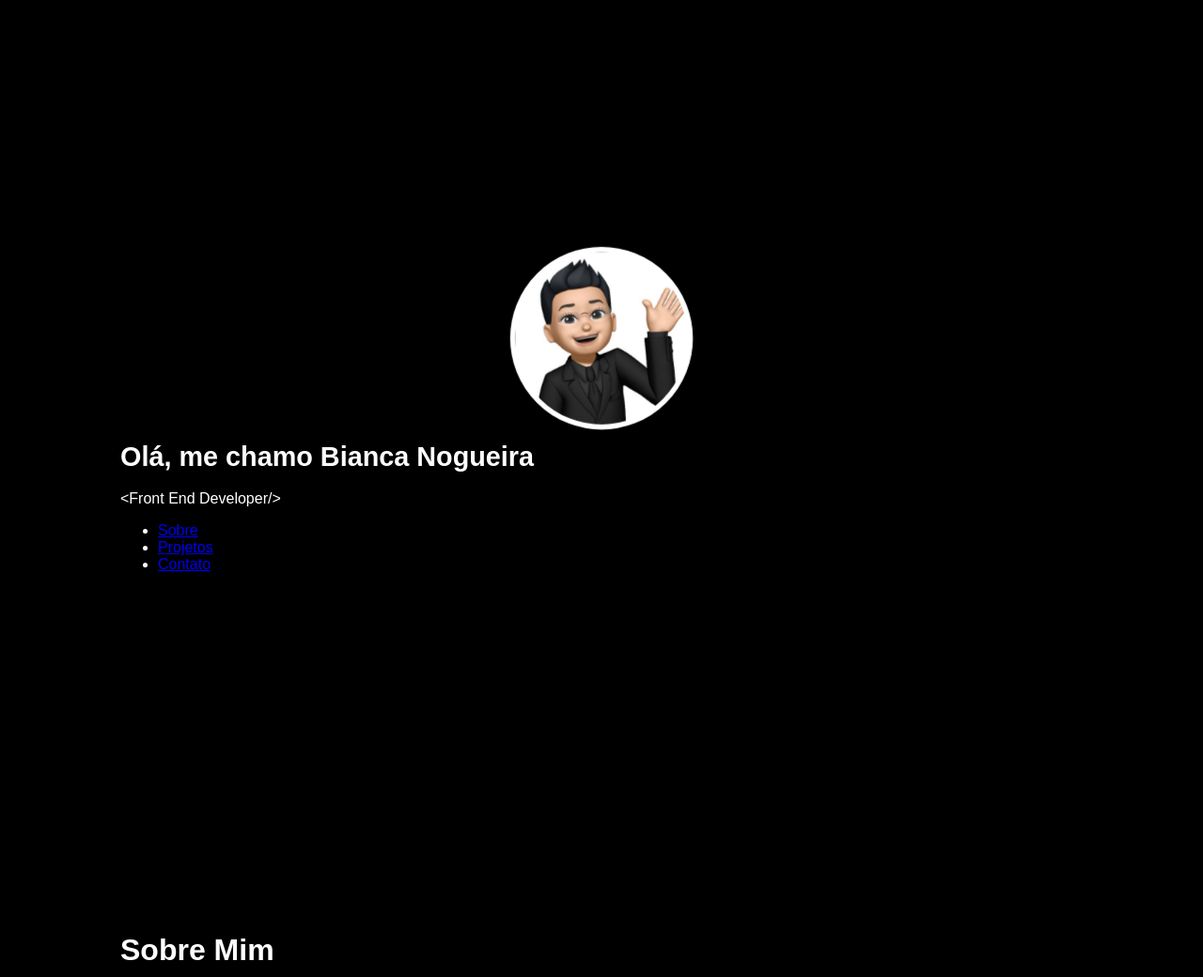
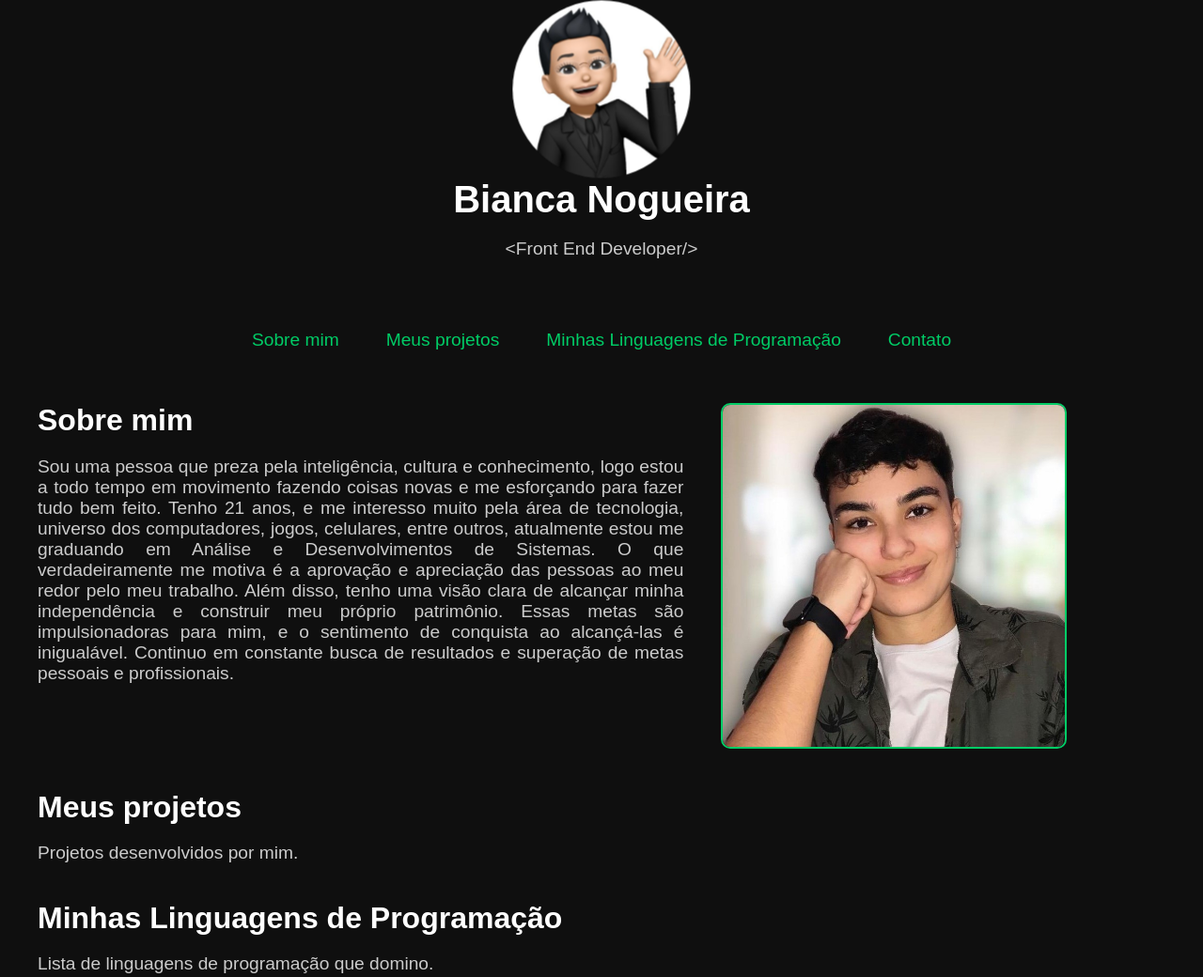
Before and after one commit to biancasnogueira/portfolio, a plain HTML site: page index.html in a window 1280 px wide. Shown: the top 1040 px of the page at 94% size. Drawn offline with Linux system fonts and the light colour scheme.

Commit message:
ajustei o layout do codigo css para alinhar o texto sobre mim a direita e a imagem a esquerda. isso foi feito modificando as propriedades de alinhamento e margens na secao correspondente ao sobre mim no css

```diff
--- a/index.html
+++ b/index.html
@@ -1,89 +1,52 @@
 <!DOCTYPE html>
-<html lang="pt-BR">
+<html lang="pt-br">
 <head>
     <meta charset="UTF-8">
     <meta name="viewport" content="width=device-width, initial-scale=1.0">
-    <title>Portfólio de Bianca Nogueira</title>
-    <link rel="icon" type="image/png" href="path/to/favicon.png">
+    <title>Portfólio BN</title>
     <link rel="stylesheet" href="styles.css">
 </head>
 <body>
-    <header>
     <div class="container">
-            <div class="avatar"></div>
-            <h1>Olá, me chamo Bianca Nogueira</h1>
+        <div class="perfil">
+            <div class="avatar-container">
+                <img src="avatar.jpg" alt="Avatar" class="avatar">
+            </div>
+            <h1>Bianca Nogueira</h1>
             <p>&lt;Front End Developer/&gt;</p>
-            <nav>
+        </div>
+        <nav class="links">
             <ul>
-                    <li><a href="#about">Sobre</a></li>
-                    <li><a href="#projects">Projetos</a></li>
-                    <li><a href="#contact">Contato</a></li>
+                <li><a href="#sobre">Sobre mim</a></li>
+                <li><a href="#projetos">Meus projetos</a></li>
+                <li><a href="#linguagens">Minhas Linguagens de Programação</a></li>
+                <li><a href="#contato">Contato</a></li>
             </ul>
         </nav>
+        <div class="sobre" id="sobre">
+            <div class="conteudo-sobre">
+                <div class="texto">
+                    <h1>Sobre mim</h1>
+                    <p>Sou uma pessoa que preza pela inteligência, cultura e conhecimento, logo estou a todo tempo em movimento fazendo coisas novas e me esforçando para fazer tudo bem feito. Tenho 21 anos, e me interesso muito pela área de tecnologia, universo dos computadores, jogos, celulares, entre outros, atualmente estou me graduando em Análise e Desenvolvimentos de Sistemas. O que verdadeiramente me motiva é a aprovação e apreciação das pessoas ao meu redor pelo meu trabalho. Além disso, tenho uma visão clara de alcançar minha independência e construir meu próprio patrimônio. Essas metas são impulsionadoras para mim, e o sentimento de conquista ao alcançá-las é inigualável. Continuo em constante busca de resultados e superação de metas pessoais e profissionais.</p>
                 </div>
-    </header>
-
-    <main>
-        <section id="about">
-            <div class="container">
-                <h2>Sobre Mim</h2>
-                <p>Sou uma pessoa que preza pela inteligência, cultura e conhecimento, logo estou a todo tempo em movimento fazendo coisas novas e me esforçando para fazer tudo bem feito. Tenho 21 anos e me interesso muito pela área de tecnologia, universo dos computadores, jogos, celulares, entre outros. Atualmente, estou me graduando em Análise e Desenvolvimento de Sistemas.</p>
-                <p>O que verdadeiramente me motiva é a aprovação e apreciação das pessoas ao meu redor pelo meu trabalho. Além disso, tenho uma visão clara de alcançar minha independência e construir meu próprio patrimônio. Essas metas são impulsionadoras para mim, e o sentimento de conquista ao alcançá-las é inigualável. Continuo em constante busca de resultados e superação de metas pessoais e profissionais.</p>
+                <div class="imagem">
+                    <img src="foto.jpg" alt="Foto de Perfil">
                 </div>
-        </section>
-
-        <section id="projects">
-            <div class="container">
-                <h2>Projetos</h2>
-                <div class="project">
-                    <h3>Projeto 1</h3>
-                    <p>Descrição do projeto...</p>
-                    <a href="#">Ver Projeto</a>
             </div>
-                <div class="project">
-                    <h3>Projeto 2</h3>
-                    <p>Descrição do projeto...</p>
-                    <a href="#">Ver Projeto</a>
         </div>
-                <!-- Adicione mais projetos conforme necessário -->
+        <!-- Placeholder sections for navigation -->
+        <div class="placeholder" id="projetos">
+            <h1>Meus projetos</h1>
+            <p>Projetos desenvolvidos por mim.</p>
         </div>
-        </section>
-
-        <section id="experience">
-            <div class="container">
-                <h2>Experiência</h2>
-                <ul>
-                    <li>Desenvolvedor Web Junior na Empresa ABC (2022 - Presente)</li>
-                    <li>Estagiário de Desenvolvimento na Empresa XYZ (2020 - 2022)</li>
-                </ul>
+        <div class="placeholder" id="linguagens">
+            <h1>Minhas Linguagens de Programação</h1>
+            <p>Lista de linguagens de programação que domino.</p>
         </div>
-        </section>
-
-        <section id="education">
-            <div class="container">
-                <h2>Educação</h2>
-                <ul>
-                    <li>Bacharelado em Ciência da Computação, Universidade ABC (2018 - 2022)</li>
-                </ul>
+        <div class="placeholder" id="contato">
+            <h1>Contato</h1>
+            <p>Formas de entrar em contato comigo.</p>
         </div>
-        </section>
-
-        <section id="contact">
-            <div class="container">
-                <h2>Contato</h2>
-                <p>Email: <a href="mailto:exemplo@email.com">exemplo@email.com</a></p>
-                <p>Telefone: <a href="tel:+5511XXXXXXXX">(XX) XXXX-XXXX</a></p>
-                <p>LinkedIn: <a href="#">Perfil no LinkedIn</a></p>
     </div>
-        </section>
-    </main>
-
-    <footer>
-        <div class="container">
-            <p>&copy; 2024 Bianca Nogueira. Todos os direitos reservados.</p>
-        </div>
-    </footer>
-
-    <script src="script.js"></script>
 </body>
 </html>
--- a/styles.css
+++ b/styles.css
@@ -1,66 +1,137 @@
 body {
     margin: 0;
-    padding: 0;
     font-family: Arial, sans-serif;
-    background: rgb(0,0,0);
-
-}
-
-
-.container {
-    width: 80%;
-    margin: 0 auto;
+    background-color: #0f0f0f;
+    color: #ffffff;
+    display: flex;
+    justify-content: center;
     padding: 20px;
 }
 
-header {
-    color: #fff;
-    text-align: left;
-    padding: 250px 0;
+.container {
+    width: 100%;
+    max-width: 1200px;
+}
+
+.perfil {
+    display: flex;
+    flex-direction: column;
+    align-items: center;
+    text-align: center;
+    margin-bottom: 40px;
+}
+
+.avatar-container {
+    position: relative;
+    width: 150px;
+    height: 150px;
+    margin-bottom: 20px;
+    animation: pulse 2s infinite;
+    overflow: visible;
 }
 
 .avatar {
-    background-image: url('avatar.jpg'); /* Adicione a URL do seu avatar */
-    background-size: cover;
-    width: 170px;
-    height: 170px;
+    width: 115%;
+    height: 115%;
     border-radius: 50%;
-    margin: 0 auto 20px;
-    border: 5px solid #fff;
-    animation: pulse 2s infinite alternate; /* Animação de pulsação */
+    display: block;
+    position: absolute;
+    top: -7.5%;
+    left: -7.5%;
 }
 
 @keyframes pulse {
-    0% {
+    0%, 100% {
         transform: scale(1);
     }
-    100% {
+    50% {
         transform: scale(1.1);
     }
 }
 
 h1 {
-    font-size: 1.8em;
-    color: white;
+    margin: 0;
+    font-size: 2.5em;
 }
 
-section {
-    padding: 50px 0;
-    color: white;
+p {
+    font-size: 1.2em;
+    color: #cccccc;
 }
 
-h2 {
-    font-size: 2em;
-    color: white;
+.links {
+    display: flex;
+    justify-content: center;
+    margin: 20px 0;
 }
 
-.project {
-    margin-bottom: 20px;
+.links ul {
+    list-style-type: none;
+    padding: 0;
+    display: flex;
+    gap: 20px;
 }
 
-footer {
-    background-color: #007962;
-    color: #fff;
-    text-align: center;
-    padding: 20px 0;
+.links ul li {
+    display: inline;
 }
+
+.links ul li a {
+    color: #00cc66;
+    text-decoration: none;
+    font-size: 1.2em;
+    padding: 10px 15px;
+    border-radius: 5px;
+    transition: background-color 0.3s ease;
+}
+
+.links ul li a:hover {
+    background-color: #00cc66;
+    color: #0f0f0f;
+}
+
+.sobre, .placeholder {
+    text-align: left;
+    margin-top: 40px;
+}
+
+.sobre h1, .placeholder h1 {
+    font-size: 2em;
+    margin-bottom: 10px;
+}
+
+.sobre p, .placeholder p {
+    font-size: 1.2em;
+    color: #cccccc;
+}
+
+.texto {
+    text-align: justify;
+    margin-right: 20px;
+}
+
+.imagem img {
+    max-width: 500%; /* Alterado para 120% para aumentar um pouco o tamanho da imagem */
+    height: auto;
+    border-radius: 10px;
+    border: 2px solid #00cc66; /* Adicionando uma borda de 2px sólida com a cor #00cc66 */
+}
+
+
+.conteudo-sobre {
+    display: flex;
+    flex-direction: column;
+    align-items: center;
+    max-width: 800px;
+}
+
+@media (min-width: 768px) {
+    .conteudo-sobre {
+        flex-direction: row;
+        align-items: flex-start;
+    }
+
+    .texto {
+        margin-right: 40px;
+    }
+}
```
Also changed, not shown: foto.jpg (added), javascript-plain.svg (added). Lines whose indentation alone changed are shown as unchanged.
